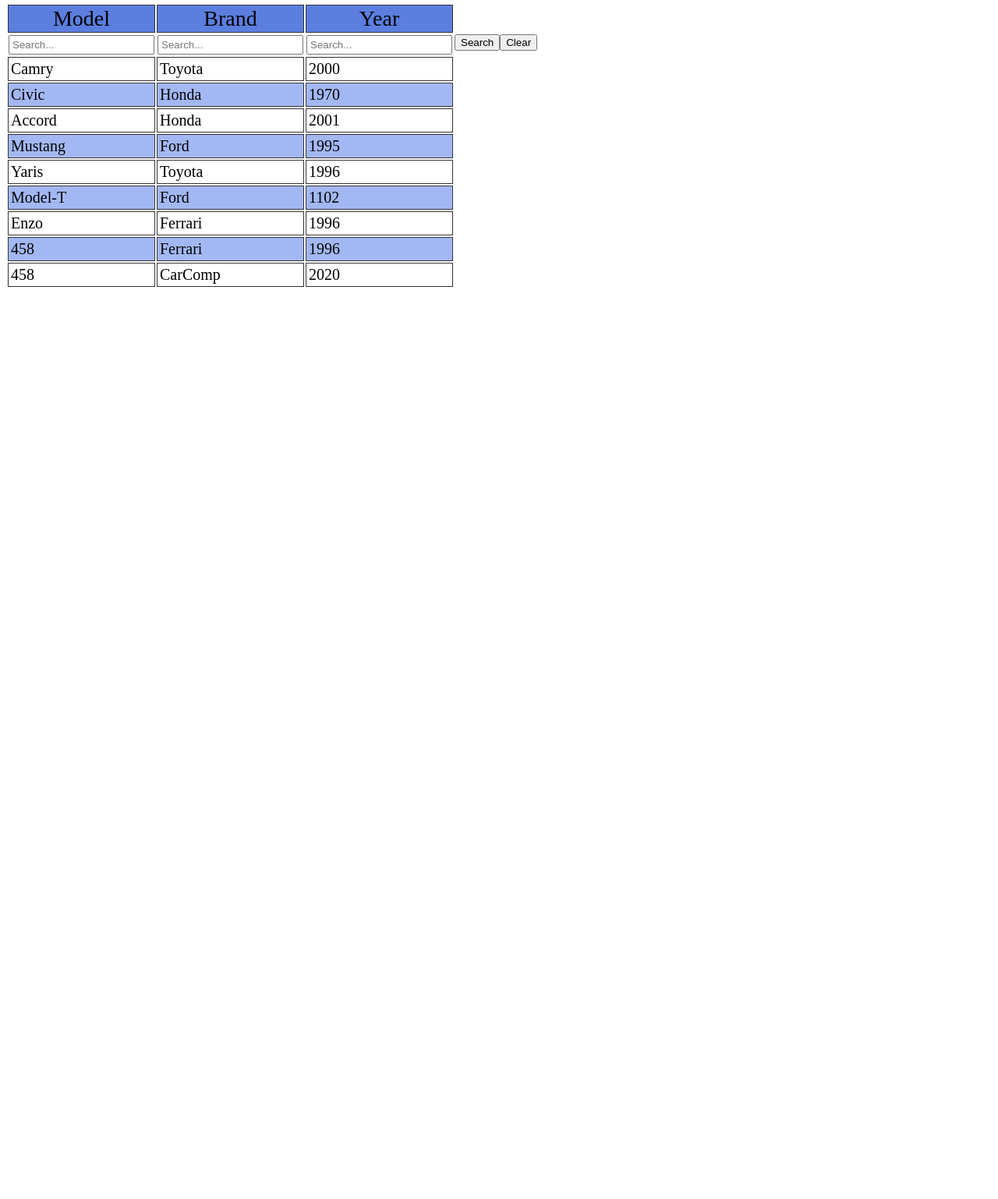
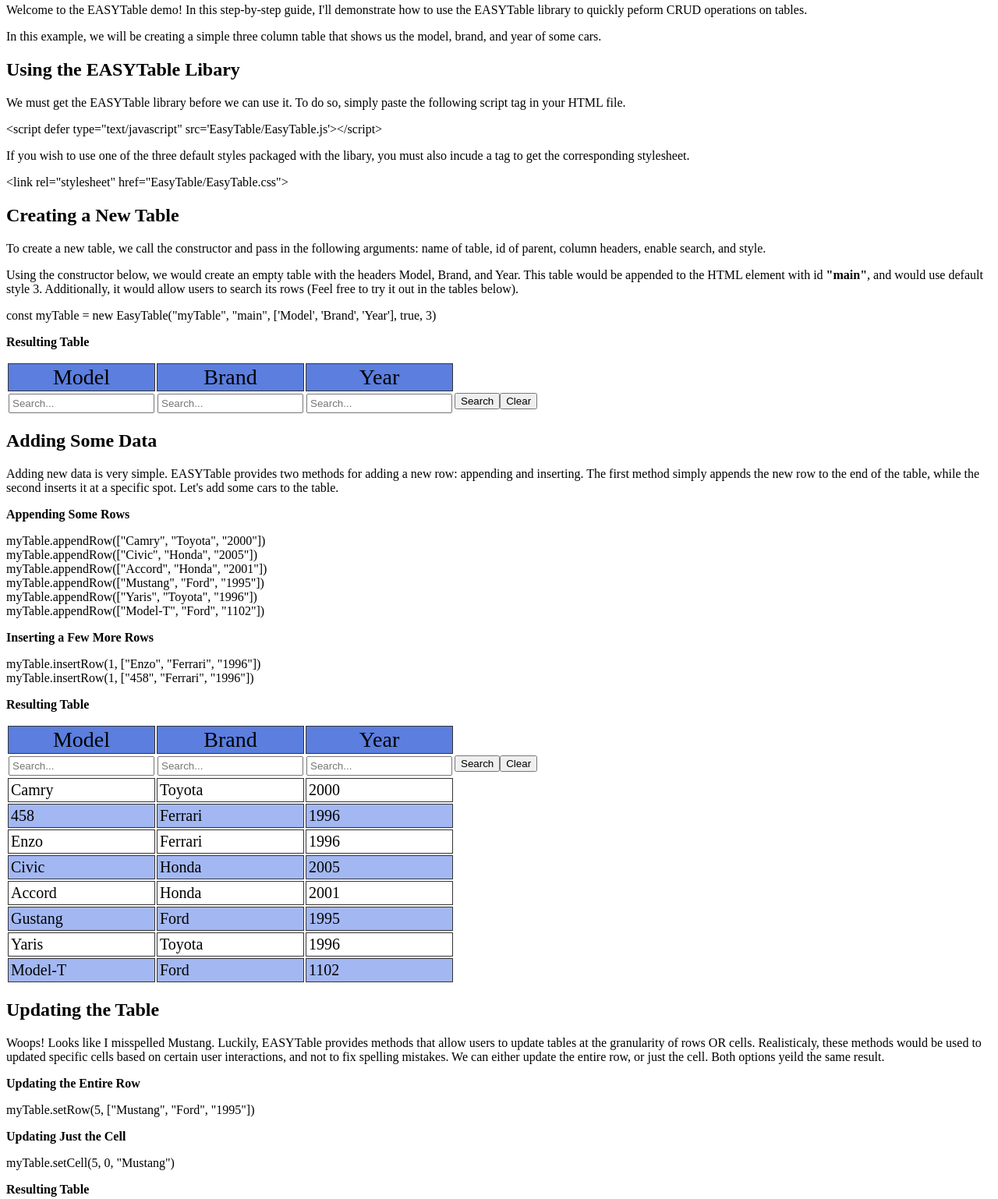
Before and after one commit to AdiThakur/easy-table, a website: page pub/examples.html in a window 1280 px wide. Shown: the part 76-1614 px from the top of the page at 78% size. Before the commit the page ends 800 px from the top, so only its background shows below. Drawn offline with Linux system fonts and the light colour scheme.

Commit message:
Updated examples.html and examples.css

```diff
--- a/pub/examples.html
+++ b/pub/examples.html
@@ -6,12 +6,98 @@
     <meta name="viewport" content="width=device-width, initial-scale=1.0">
     <title>EasyTable Examples!</title>
     <link rel="stylesheet" href="EasyTable/EasyTable.css">
+    <link rel="stylesheet" href="examples.css">
     <script defer type="text/javascript" src='EasyTable/EasyTable.js'></script>
     <script defer type="text/javascript" src='examples.js'></script>
 </head>
 
 <body id="main">
     <h1>EasyTable Examples Usages</h1>
+    <p>
+        Welcome to the EASYTable demo! In this step-by-step guide, I'll demonstrate how to use the EASYTable library to
+        quickly peform CRUD operations on tables.
+    </p>
+    <p>
+        In this example, we will be creating a simple three column table that shows us
+        the model, brand, and year of some cars.
+    </p>
+
+
+    <h2>Using the EASYTable Libary</h2>
+    <p>
+        We must get the EASYTable library before we can use it. To do so, simply paste the following script tag in your
+        HTML file.
+    </p>
+    <p class="code">
+        &lt;script defer type="text/javascript" src='EasyTable/EasyTable.js'&gt;&lt;/script&gt;
+    </p>
+    <p>If you wish to use one of the three default styles packaged with the libary, you must also incude a tag to get
+        the corresponding stylesheet.</p>
+    <p class="code">
+        &lt;link rel="stylesheet" href="EasyTable/EasyTable.css"&gt;
+    </p>
+
+
+    <h2>Creating a New Table</h2>
+    <p>
+        To create a new table, we call the constructor and pass in the following arguments: name of table, id of parent,
+        column headers, enable search, and style.
+    </p>
+    <p>
+        Using the constructor below, we would create an empty table with the headers Model, Brand, and Year. This table
+        would be appended to the HTML element with id <strong>"main"</strong>, and would use default style 3.
+        Additionally, it would
+        allow users to search its rows (Feel free to try it out in the tables below).
+    </p>
+    <p class="code">
+        const myTable = new EasyTable("myTable", "main", ['Model', 'Brand', 'Year'], true, 3)
+    </p>
+    <p><strong>Resulting Table</strong></p>
+    <div id="step1Table"></div>
+
+
+    <h2>Adding Some Data</h2>
+    <p>
+        Adding new data is very simple. EASYTable provides two methods for adding a new row:
+        appending and inserting. The first method simply appends the new row to the end of the
+        table, while the second inserts it at a specific spot. Let's add some cars to the table.
+    </p>
+    <p><strong>Appending Some Rows</strong></p>
+    <p class="code">
+        myTable.appendRow(["Camry", "Toyota", "2000"]) <br>
+        myTable.appendRow(["Civic", "Honda", "2005"]) <br>
+        myTable.appendRow(["Accord", "Honda", "2001"]) <br>
+        myTable.appendRow(["Mustang", "Ford", "1995"]) <br>
+        myTable.appendRow(["Yaris", "Toyota", "1996"]) <br>
+        myTable.appendRow(["Model-T", "Ford", "1102"]) <br>
+    </p>
+    <p><strong>Inserting a Few More Rows</strong></p>
+    <p class="code">
+        myTable.insertRow(1, ["Enzo", "Ferrari", "1996"]) <br>
+        myTable.insertRow(1, ["458", "Ferrari", "1996"]) <br>
+    </p>
+    <p><strong>Resulting Table</strong></p>
+    <div id="step2Table"></div>
+
+
+    <h2>Updating the Table</h2>
+    <p>
+        Woops! Looks like I misspelled Mustang. Luckily, EASYTable provides methods that allow users to update tables
+        at the granularity of rows OR cells. Realisticaly, these methods would be used to updated specific cells based
+        on certain user interactions, and not to fix spelling mistakes.
+        We can either update the entire row, or just the cell. Both options yeild the same result.
+    </p>
+    <p><strong>Updating the Entire Row</strong></p>
+    <p class="code">
+        myTable.setRow(5, ["Mustang", "Ford", "1995"]) <br>
+    </p>
+    <p><strong>Updating Just the Cell</strong></p>
+    <p class="code">
+        myTable.setCell(5, 0, "Mustang") <br>
+    </p>
+    <p><strong>Resulting Table</strong></p>
+    <div id="step3Table"></div>
+
 </body>
 
 </html>
--- a/pub/examples.js
+++ b/pub/examples.js
@@ -1,27 +1,27 @@
 'use strict'
 const log = console.log
 
-const myTable = new EasyTable("myTable", "main", ['Model', 'Brand', 'Year'], true, 3)
+const step1 = new EasyTable("step1", "step1Table", ['Model', 'Brand', 'Year'], true, 3)
 
-myTable.appendRow(["Camry", "Toyota", "2000"])
-myTable.appendRow(["Civic", "Honda", "2005"])
-myTable.appendRow(["Accord", "Honda", "2001"])
-myTable.appendRow(["Mustang", "Ford", "1995"])
-myTable.appendRow(["Yaris", "Toyota", "1996"])
-myTable.appendRow(["Model-T", "Ford", "1102"])
-myTable.appendRow(["Enzo", "Ferrari", "1996"])
-myTable.appendRow(["458", "Ferrari", "1996"])
-myTable.appendRow(["458", "CarComp", "2020"])
+const step2 = new EasyTable("step2", "step2Table", ['Model', 'Brand', 'Year'], true, 3)
+step2.appendRow(["Camry", "Toyota", "2000"])
+step2.appendRow(["Civic", "Honda", "2005"])
+step2.appendRow(["Accord", "Honda", "2001"])
+step2.appendRow(["Gustang", "Ford", "1995"])
+step2.appendRow(["Yaris", "Toyota", "1996"])
+step2.appendRow(["Model-T", "Ford", "1102"])
+step2.insertRow(1, ["Enzo", "Ferrari", "1996"])
+step2.insertRow(1, ["458", "Ferrari", "1996"])
 
-// const enzo = myTable.popRow()
-// const model = myTable.popRow()
-// const civic = myTable.deleteRow(1)
+const step3 = new EasyTable("step3", "step3Table", ['Model', 'Brand', 'Year'], true, 3)
+step3.appendRow(["Camry", "Toyota", "2000"])
+step3.appendRow(["Civic", "Honda", "2005"])
+step3.appendRow(["Accord", "Honda", "2001"])
+step3.appendRow(["Gustang", "Ford", "1995"])
+step3.appendRow(["Yaris", "Toyota", "1996"])
+step3.appendRow(["Model-T", "Ford", "1102"])
+step3.insertRow(1, ["Enzo", "Ferrari", "1996"])
+step3.insertRow(1, ["458", "Ferrari", "1996"])
 
-const changeAccordYear = myTable.setRow(1, ["Civic", "Honda", "1970"])
-console.log(changeAccordYear)
-
-// const mustangCell = myTable.getCell(2, 0)
-// console.log(mustangCell)
-// mustangCell.style.cssText = "background-color: red; text-align: center"
-
-// https://salty-cove-11433.herokuapp.com/
+step3.setCell(5, 0, "Mustang")
+// https://salty-cove-11433.herokuapp.com/examples.html
```
